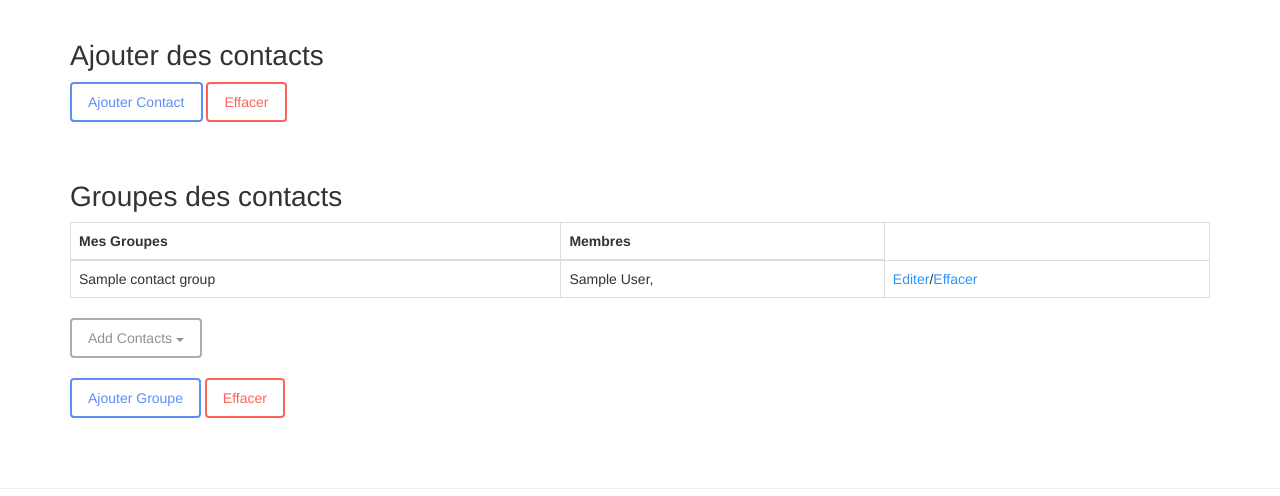
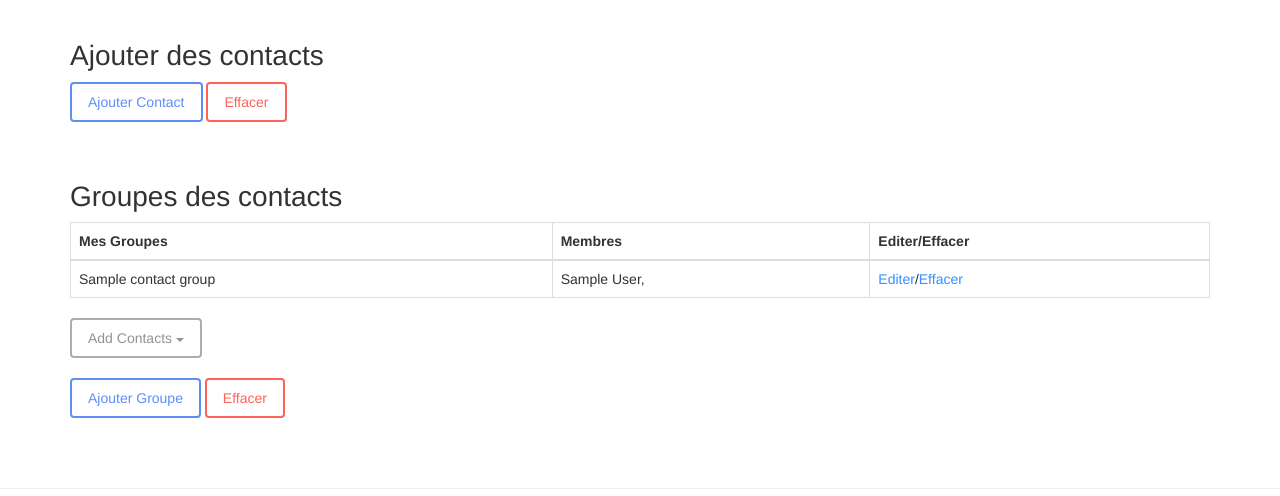
Before and after one commit to ErickMwazonga/iti-sms, a Django app: template send_sms/templates/contacts.html in a window 1280 px wide. Shown: the part 306-802 px from the top of the page. Run offline with Django 3.2, Linux system fonts and the light colour scheme; the template is opened without the code that fills it: most values are stand-ins (such as "Sample title", 1, 10 or a date in 2020); some libraries are stand-ins or nearby versions; some web fonts are replaced.

Commit message:
edit to add edit/delete to contacts.html

```diff
--- a/send_sms/templates/contacts.html
+++ b/send_sms/templates/contacts.html
@@ -63,6 +63,7 @@
         	<tr>
            	 <th>Mes Groupes</th>
              <th>Membres</th>
+             <th>Editer/Effacer</th>
         	</tr>
         </thead>
         <tbody>
```
